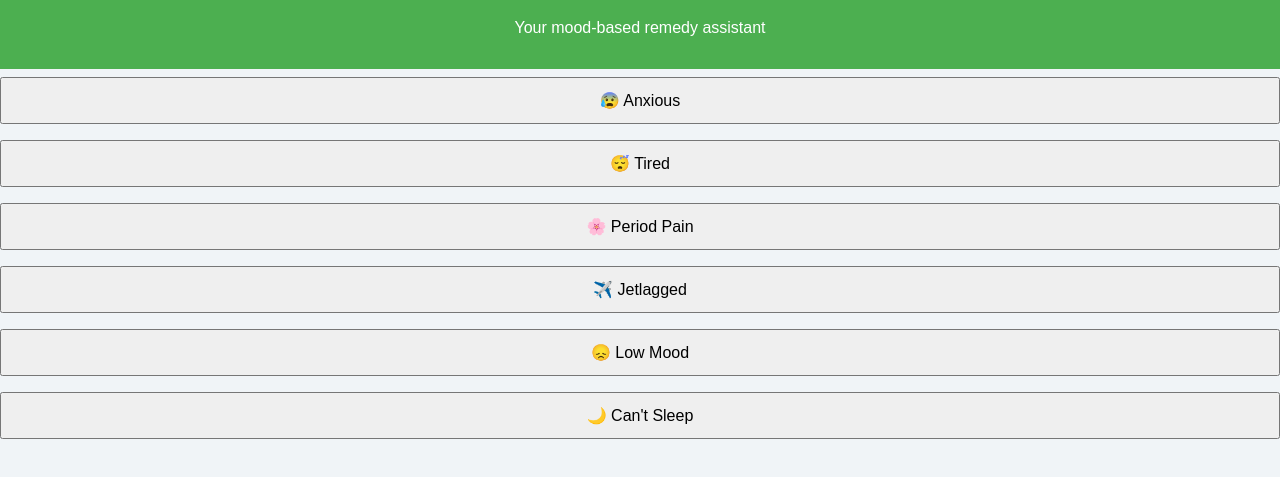
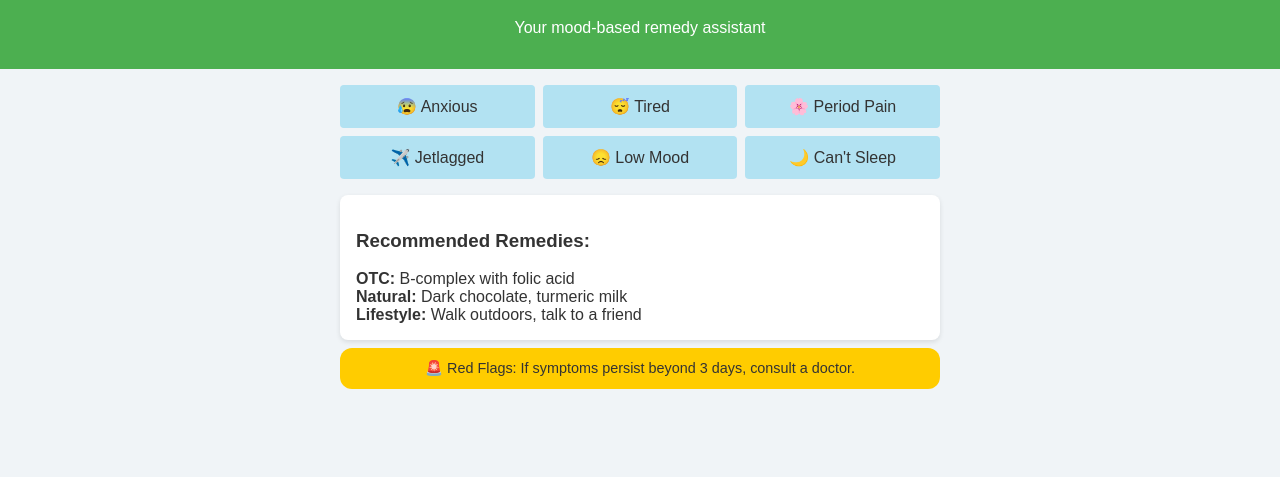
Before and after one commit to anasashikismail/MoodRX, a plain HTML site: page index.html in a window 1280 px wide. Both pictures are taken after a click on the button "😞 Low Mood". Shown: the part 77-554 px from the top of the page. Drawn offline with Linux system fonts and the light colour scheme.

Commit message:
Update index.html

```diff
--- a/index.html
+++ b/index.html
@@ -22,12 +22,26 @@
     }
     .container {
       padding: 1rem;
+      max-width: 600px;
+      margin: 0 auto;
     }
-    select, button {
-      width: 100%;
+    .mood-grid {
+      display: grid;
+      grid-template-columns: repeat(auto-fit, minmax(150px, 1fr));
+      gap: 0.5rem;
+    }
+    button {
       padding: 0.75rem;
-      margin: 0.5rem 0;
       font-size: 1rem;
+      background-color: #B2E2F2;
+      color: #333;
+      border: none;
+      border-radius: 4px;
+      cursor: pointer;
+      transition: background-color 0.2s;
+    }
+    button:hover {
+      background-color: #76BEE8;
     }
     .result {
       background: white;
@@ -36,6 +50,16 @@
       margin-top: 1rem;
       box-shadow: 0 2px 5px rgba(0,0,0,0.1);
     }
+    .red-flags {
+      background-color: #ffcc00;
+      padding: 0.75rem;
+      margin-top: 0.5rem;
+      border-radius: 12px;
+      font-size: 0.9rem;
+      color: #333;
+      display: none;
+      text-align: center;
+    }
   </style>
 </head>
 <body>
@@ -43,6 +67,7 @@
     <h1>MoodRx</h1>
     <p>Your mood-based remedy assistant</p>
   </header>
+  <div class="container">
     <div class="mood-grid">
       <button onclick="getRemedy('anxious')">😰 Anxious</button>
       <button onclick="getRemedy('tired')">😴 Tired</button>
@@ -51,7 +76,13 @@
       <button onclick="getRemedy('low_mood')">😞 Low Mood</button>
       <button onclick="getRemedy('cant_sleep')">🌙 Can't Sleep</button>
     </div>
-
+    <div id="result" class="result">
+      <em>Please select a mood to get started.</em>
+    </div>
+    <div id="red-flags" class="red-flags">
+      🚨 Red Flags: If symptoms persist beyond 3 days, consult a doctor.
+    </div>
+  </div>
 
   <script>
     const remedies = {
@@ -87,9 +118,9 @@
       }
     };
 
-    function getRemedy() {
-      const mood = document.getElementById('mood').value;
+    function getRemedy(mood) {
       const resultDiv = document.getElementById('result');
+      const redFlagsDiv = document.getElementById('red-flags');
 
       if (remedies[mood]) {
         const r = remedies[mood];
@@ -99,18 +130,20 @@
           <strong>Natural:</strong> ${r.natural}<br>
           <strong>Lifestyle:</strong> ${r.lifestyle}
         `;
+        redFlagsDiv.style.display = 'block';
       } else {
         resultDiv.innerHTML = '<em>Please select a mood to get started.</em>';
+        redFlagsDiv.style.display = 'none';
       }
     }
   </script>
 
   <script>
     if ('serviceWorker' in navigator) {
-    navigator.serviceWorker.register('service-worker.js');
+      navigator.serviceWorker.register('service-worker.js')
+        .then(() => console.log('Service Worker Registered'))
+        .catch(err => console.error('Service Worker Registration Failed:', err));
     }
   </script>
-
-
 </body>
 </html>
```
Lines whose indentation alone changed are shown as unchanged.
